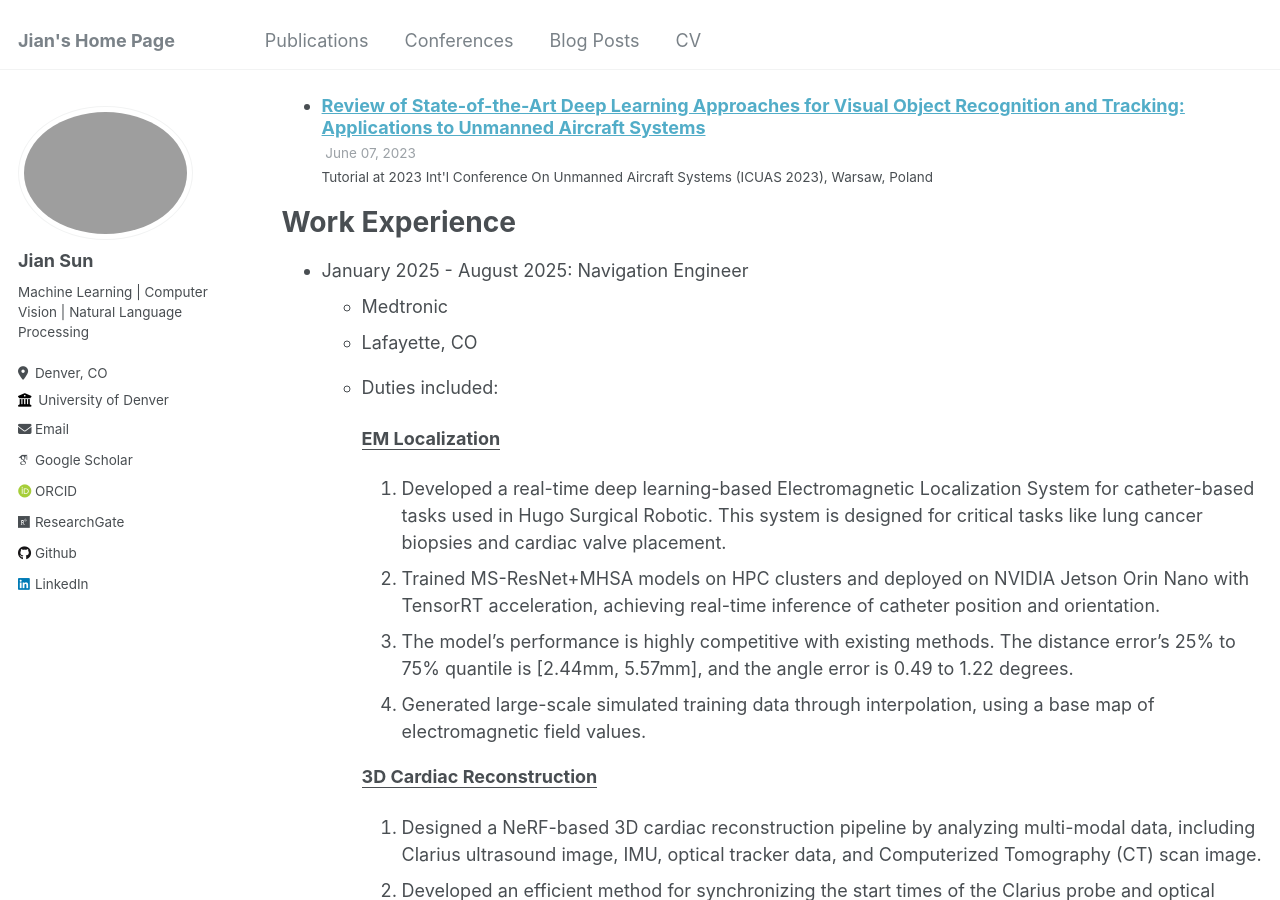
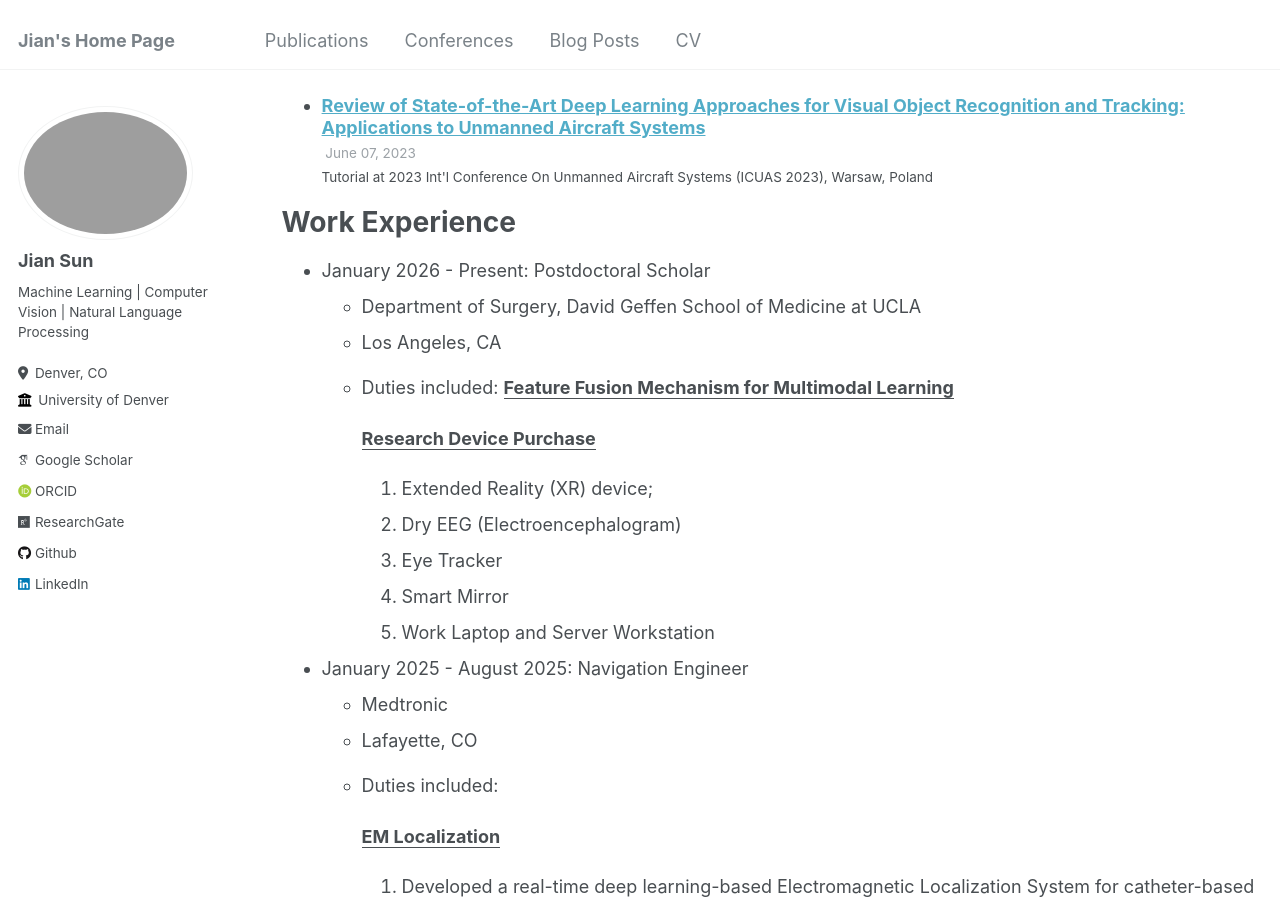
Before and after one commit to jiansfoggy/sj-home.github.io, a Jekyll site: the page built from _pages/cv.md, in a window 1280 px wide and 900 px high, scrolled down 1215 px. Built offline with Jekyll 4.4.1, drawn with Linux system fonts in a browser that asks for light colours; some web fonts are replaced.

Commit message:
Add Postdoctoral Scholar position to CV
Added a new position as Postdoctoral Scholar at UCLA with detailed duties and responsibilities.

```diff
--- a/_pages/cv.md
+++ b/_pages/cv.md
@@ -31,6 +31,19 @@ Conferences
 
 Work Experience
 ===============
+* January 2026 - Present: Postdoctoral Scholar
+  * Department of Surgery, David Geffen School of Medicine at UCLA
+  * Los Angeles, CA
+  * Duties included:
+    **<u>Feature Fusion Mechanism for Multimodal Learning</u>**
+
+    **<u>Research Device Purchase</u>**
+    1. Extended Reality (XR) device;
+    2. Dry EEG (Electroencephalogram)
+    3. Eye Tracker
+    4. Smart Mirror
+    5. Work Laptop and Server Workstation
+
 * January 2025 - August 2025: Navigation Engineer
   * Medtronic
   * Lafayette, CO
```
